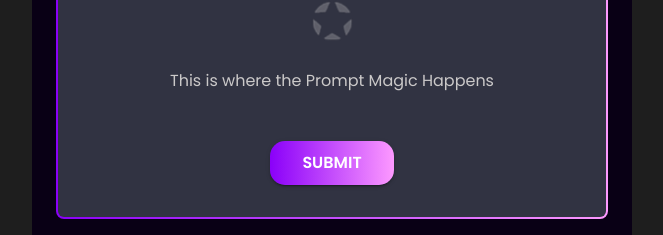
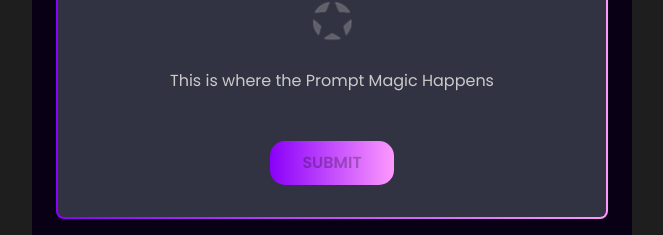
Before and after one commit to chingu-voyages/V54-tier2-team-21, a React (Vite) app: page / in a window 1280 px wide. Shown: the part 2855-3090 px from the top of the page, without its empty margins (308-971 px from the left). Built offline with nearby package versions, Linux system fonts and the light colour scheme.

Commit message:
Disabe the submit prompt button until a prompt is ready to be submitted, or when a prompt has been submitted already

```diff
--- a/src/App.tsx
+++ b/src/App.tsx
@@ -18,6 +18,7 @@ function App() {
     const [prompt, setPrompt] = useState<string>('');
     const [result, setResult] = useState<string>('');
     const [loading, setLoading] = useState<boolean>(false);
+    const [isPromptSubmitted, setIsPromptSubmitted] = useState<boolean>(false);
     const theme = createTheme({
         typography: {
             fontFamily: `"Poppins", sans-serif`,
@@ -30,6 +31,7 @@ function App() {
     };
 
     function onFormSubmit(formData: Inputs) {
+        setIsPromptSubmitted(false);
         const prompt = Object.values(formData)
             .map((textAreaInput) => formatPrompt(textAreaInput))
             .join(' ');
@@ -39,6 +41,7 @@ function App() {
     async function onPromptSubmit(prompt: string) {
         setLoading(true);
         setResult('');
+        setIsPromptSubmitted(true);
         try {
             const result = await fetch(
                 'https://v54-tier2-team-21-be.onrender.com/api/send_prompt/',
@@ -85,7 +88,11 @@ function App() {
                 <HowToUse />
                 <Container sx={{ display: 'flex', flexDirection: 'column' }}>
                     <Form onFormSubmit={onFormSubmit} ref={inputRef} />
-                    <Prompt prompt={prompt} onPromptSubmit={onPromptSubmit} />
+                    <Prompt
+                        prompt={prompt}
+                        onPromptSubmit={onPromptSubmit}
+                        isPromptSubmitted={isPromptSubmitted}
+                    />
                     <Result result={result} loading={loading} />
                 </Container>
                 <Footer />
--- a/src/components/Prompt.tsx
+++ b/src/components/Prompt.tsx
@@ -4,9 +4,10 @@ import { styles } from '../styles';
 interface PromptProps {
     prompt: string;
     onPromptSubmit: (prompt: string) => void;
+    isPromptSubmitted: boolean;
 }
 
-const Prompt = ({ prompt, onPromptSubmit }: PromptProps) => {
+const Prompt = ({ prompt, onPromptSubmit, isPromptSubmitted }: PromptProps) => {
     return (
         <Box
             component="section"
@@ -60,6 +61,7 @@ const Prompt = ({ prompt, onPromptSubmit }: PromptProps) => {
                 type="submit"
                 sx={{ ...styles.primaryButton }}
                 onClick={() => onPromptSubmit(prompt)}
+                disabled={prompt === '' || isPromptSubmitted ? true : false}
             >
                 Submit
             </Button>
```
